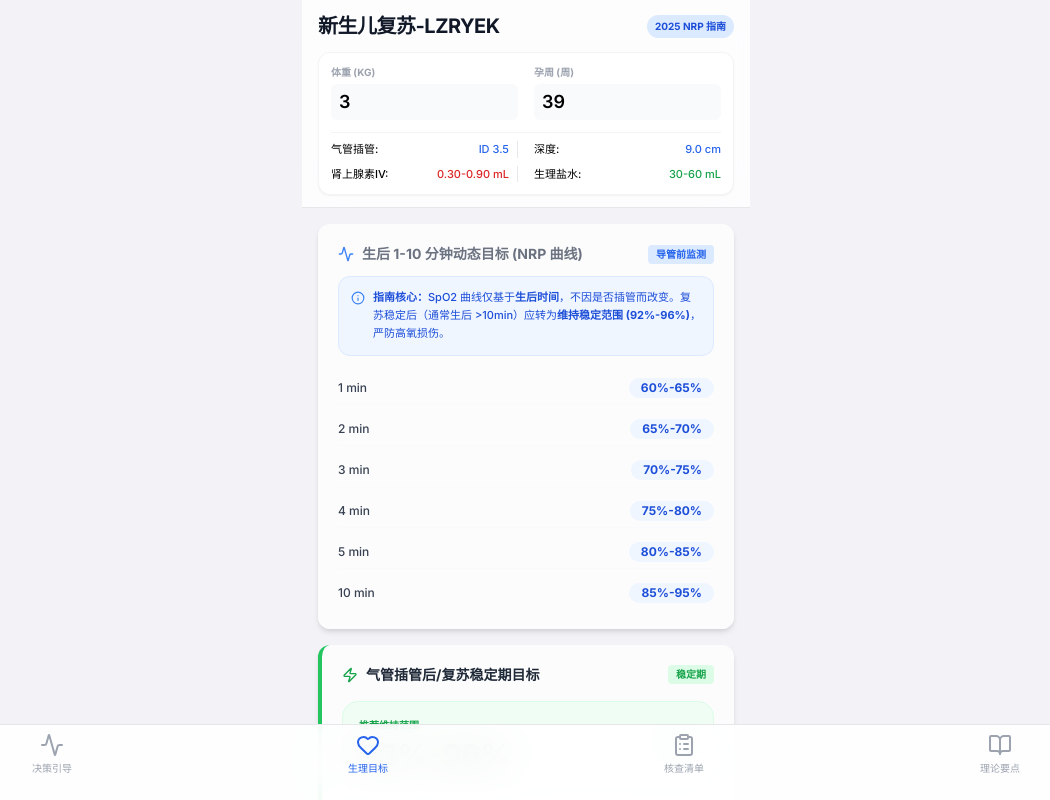
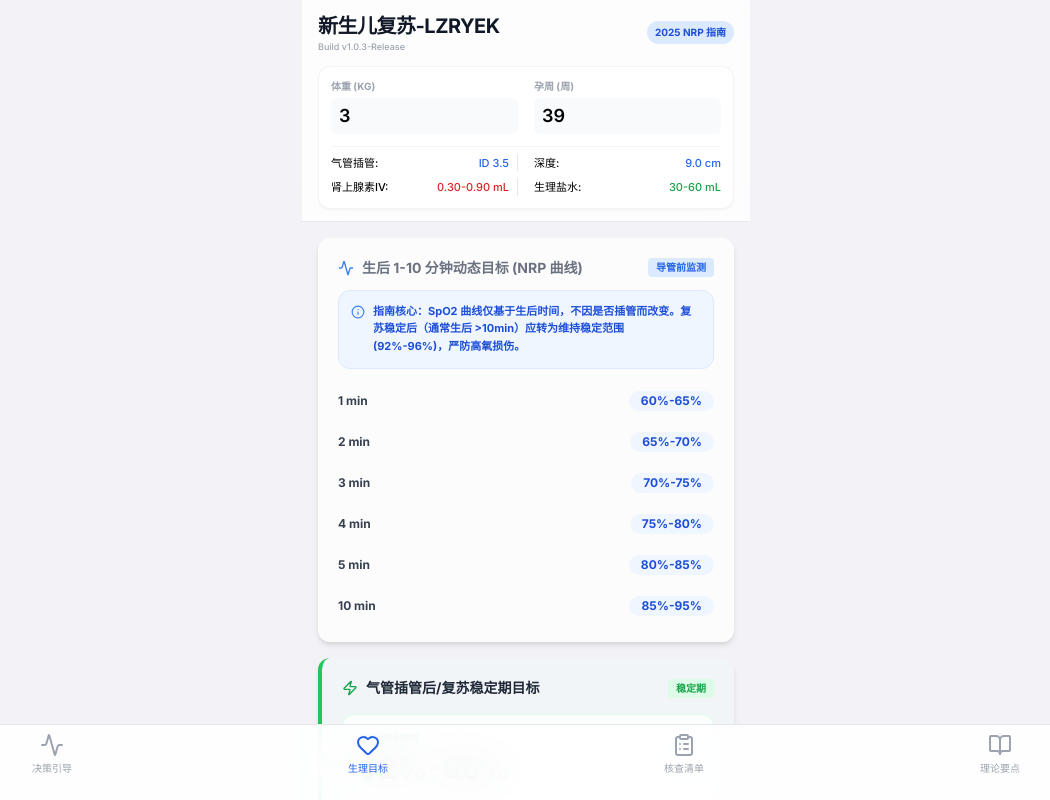
Before and after one commit to xingjianglong0108-CHINA/NEONATE, a React (Vite) app: page / in a window 1280 px wide. Both pictures are taken after a click on the button "生理目标". Shown: the top 800 px of the page, without its empty margins (114-1164 px from the left). Built offline with nearby package versions, Linux system fonts and the light colour scheme.

Commit message:
feat: Display build version and improve input styling
Adds a build version indicator to the header for better tracking.
Refines input element styling by removing default outline for a cleaner appearance.

```diff
--- a/App.tsx
+++ b/App.tsx
@@ -92,7 +92,10 @@ const App: React.FC = () => {
     <div className="max-w-md mx-auto min-h-screen pb-24 flex flex-col">
       <header className="sticky top-0 z-50 bg-white/80 ios-blur border-b border-gray-200 px-4 py-3">
         <div className="flex items-center justify-between mb-3">
-          <h1 className="text-xl font-bold text-gray-900 tracking-tight">新生儿复苏-LZRYEK</h1>
+          <div>
+            <h1 className="text-xl font-bold text-gray-900 tracking-tight">新生儿复苏-LZRYEK</h1>
+            <p className="text-[9px] text-gray-400 font-medium">Build v1.0.3-Release</p>
+          </div>
           <span className="text-[10px] font-bold px-2 py-1 bg-blue-100 text-blue-700 rounded-full">2025 NRP 指南</span>
         </div>
 
@@ -100,11 +103,11 @@ const App: React.FC = () => {
           <div className="grid grid-cols-2 gap-4 mb-3">
             <div>
               <label className="text-[10px] uppercase font-bold text-gray-400 block mb-1">体重 (kg)</label>
-              <input type="number" step="0.1" value={weight} onChange={(e) => setWeight(Number(e.target.value))} className="w-full text-lg font-semibold bg-gray-50 border-none rounded-md px-2 py-1" />
+              <input type="number" step="0.1" value={weight} onChange={(e) => setWeight(Number(e.target.value))} className="w-full text-lg font-semibold bg-gray-50 border-none rounded-md px-2 py-1 outline-none" />
             </div>
             <div>
               <label className="text-[10px] uppercase font-bold text-gray-400 block mb-1">孕周 (周)</label>
-              <input type="number" value={ga} onChange={(e) => setGa(Number(e.target.value))} className="w-full text-lg font-semibold bg-gray-50 border-none rounded-md px-2 py-1" />
+              <input type="number" value={ga} onChange={(e) => setGa(Number(e.target.value))} className="w-full text-lg font-semibold bg-gray-50 border-none rounded-md px-2 py-1 outline-none" />
             </div>
           </div>
 
@@ -457,7 +460,7 @@ const GuidanceView: React.FC<{
           <span className="text-[10px] font-bold text-blue-500 bg-blue-50 px-2 py-0.5 rounded-md uppercase tracking-wider">当前步骤</span>
           <h2 className="text-2xl font-black text-gray-900 mt-1">{content.title}</h2>
         </div>
-        <p className="text-gray-600 text-sm leading-relaxed mb-6">{content.desc}</p>
+        <p className="text-gray-600 text-sm leading-relaxed mb-6 font-medium">{content.desc}</p>
 
         <div className="flex flex-col gap-3">
           {content.actions.map((act, i) => (
@@ -466,7 +469,8 @@ const GuidanceView: React.FC<{
               onClick={() => { if(act.onAction) act.onAction(); setNode(act.next); }}
               className={`w-full py-4 px-6 rounded-2xl flex items-center justify-between font-bold transition-all active:scale-[0.98] ${act.primary ? 'bg-blue-600 text-white shadow-lg shadow-blue-200' : 'bg-gray-100 text-gray-700'}`}
             >
-              {act.label} <ChevronRight size={18}/>
+              <span className="text-[14px]">{act.label}</span>
+              <ChevronRight size={18}/>
             </button>
           ))}
         </div>
@@ -482,7 +486,7 @@ const GuidanceView: React.FC<{
           {content.details.map((detail, idx) => (
             <div key={idx} className="flex gap-3">
               <div className="mt-1.5 w-1.5 h-1.5 rounded-full bg-blue-400 flex-shrink-0" />
-              <p className="text-[13px] text-gray-600 leading-relaxed font-medium">
+              <p className="text-[13px] text-gray-600 leading-relaxed font-bold">
                 {detail}
               </p>
             </div>
@@ -533,7 +537,7 @@ const GoalsView: React.FC = () => (
       {/* 整合的总结说明 */}
       <div className="mb-4 p-3 bg-blue-50 rounded-xl border border-blue-100 flex items-start gap-2">
         <Info size={14} className="text-blue-500 mt-0.5 flex-shrink-0" />
-        <p className="text-[11px] text-blue-700 leading-relaxed font-medium">
+        <p className="text-[11px] text-blue-700 leading-relaxed font-bold">
           <strong>指南核心：</strong>SpO2 曲线仅基于<strong>生后时间</strong>，不因是否插管而改变。复苏稳定后（通常生后 &gt;10min）应转为<strong>维持稳定范围 ({STABLE_SPO2_TARGET})</strong>，严防高氧损伤。
         </p>
       </div>
@@ -541,7 +545,7 @@ const GoalsView: React.FC = () => (
       <div className="space-y-2">
         {SPO2_TARGETS.map((t, idx) => (
           <div key={idx} className="flex items-center justify-between py-1.5 border-b border-gray-50 last:border-0">
-            <span className="text-gray-700 text-xs font-medium">{t.time}</span>
+            <span className="text-gray-700 text-xs font-bold">{t.time}</span>
             <span className="bg-blue-50 text-blue-700 px-3 py-0.5 rounded-full font-bold text-xs">{t.target}</span>
           </div>
         ))}
@@ -549,12 +553,12 @@ const GoalsView: React.FC = () => (
     </div>
 
     {/* 插管/稳定期固定目标 */}
-    <div className="ios-card p-5 border-l-4 border-green-500">
+    <div className="ios-card p-5 border-l-4 border-green-500 bg-green-50/20">
       <div className="flex items-center justify-between mb-4">
         <h3 className="text-sm font-bold text-gray-800 flex items-center gap-2"><Zap size={16} className="text-green-600" /> 气管插管后/复苏稳定期目标</h3>
         <span className="text-[10px] bg-green-100 text-green-600 px-2 py-0.5 rounded font-bold">稳定期</span>
       </div>
-      <div className="flex items-center justify-between p-4 bg-green-50 rounded-2xl border border-green-100">
+      <div className="flex items-center justify-between p-4 bg-white/80 rounded-xl border border-green-100">
         <div>
           <p className="text-[10px] text-green-600 font-bold uppercase mb-1">推荐维持范围</p>
           <p className="text-3xl font-black text-green-900">{STABLE_SPO2_TARGET}</p>
@@ -562,7 +566,7 @@ const GoalsView: React.FC = () => (
         <CheckCircle2 size={32} className="text-green-500 opacity-50" />
       </div>
       <div className="mt-4 p-3 bg-blue-50 rounded-lg border border-blue-100">
-        <p className="text-[10px] text-blue-700 leading-relaxed font-medium">
+        <p className="text-[10px] text-blue-700 leading-relaxed font-bold">
           <strong>临床提示：</strong>在自主循环恢复 (ROSC) 后，应尽快根据 SpO2 滴定给氧。将 SpO2 维持在此范围可有效降低氧化应激和肺损伤风险。
         </p>
       </div>
@@ -606,8 +610,8 @@ const ChecklistView: React.FC = () => (
       </div>
       <div className="p-2">
         {CHECKLIST_ITEMS.pre.map((item, idx) => (
-          <div key={idx} className="flex items-start gap-3 p-3 hover:bg-gray-50 rounded-lg transition-colors border-b border-gray-50 last:border-0">
-            <input type="checkbox" className="mt-1 w-5 h-5 accent-blue-600 rounded-md" />
+          <div key={idx} className="flex items-start gap-3 p-3 hover:bg-gray-50 border-b border-gray-50 last:border-0 cursor-pointer">
+            <input type="checkbox" className="mt-1 w-5 h-5 accent-blue-600 rounded-md border-gray-300" />
             <FormattedChecklistItem text={item} />
           </div>
         ))}
@@ -620,8 +624,8 @@ const ChecklistView: React.FC = () => (
       </div>
       <div className="p-2">
         {CHECKLIST_ITEMS.post.map((item, idx) => (
-          <div key={idx} className="flex items-start gap-3 p-3 hover:bg-gray-50 rounded-lg transition-colors border-b border-gray-50 last:border-0">
-            <input type="checkbox" className="mt-1 w-5 h-5 accent-purple-600 rounded-md" />
+          <div key={idx} className="flex items-start gap-3 p-3 hover:bg-gray-50 border-b border-gray-50 last:border-0 cursor-pointer">
+            <input type="checkbox" className="mt-1 w-5 h-5 accent-purple-600 rounded-md border-gray-300" />
             <FormattedChecklistItem text={item} />
           </div>
         ))}
@@ -658,11 +662,11 @@ const TheoryView: React.FC = () => {
             onClick={() => setSelected(selected === concept.id ? null : concept.id)}
             className={`w-full flex items-center justify-between p-4 transition-colors ${selected === concept.id ? 'bg-blue-600 text-white' : 'bg-white text-gray-800 hover:bg-gray-50'}`}
           >
-            <span className="font-bold">{concept.title}</span>
+            <span className="font-bold text-[14px]">{concept.title}</span>
             <ChevronRight size={18} className={`transition-transform duration-300 ${selected === concept.id ? 'rotate-90 text-white' : 'text-gray-400'}`} />
           </button>
           {selected === concept.id && (
-            <div className="p-5 bg-white border-t border-blue-100 text-[13px] text-gray-700 animate-in slide-in-from-top-2 duration-300">
+            <div className="p-5 bg-white border-t border-blue-100 text-[13px] text-gray-700 animate-in slide-in-from-top-2 duration-300 font-bold">
               <FormattedText text={concept.content} />
             </div>
           )}
--- a/index.html
+++ b/index.html
@@ -47,6 +47,5 @@
 </head>
 <body>
     <div id="root"></div>
-    <script type="module" src="/index.tsx"></script>
 </body>
 </html>
```
